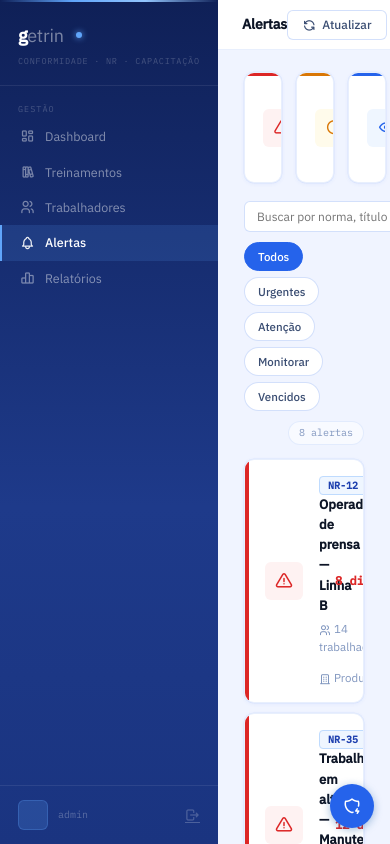
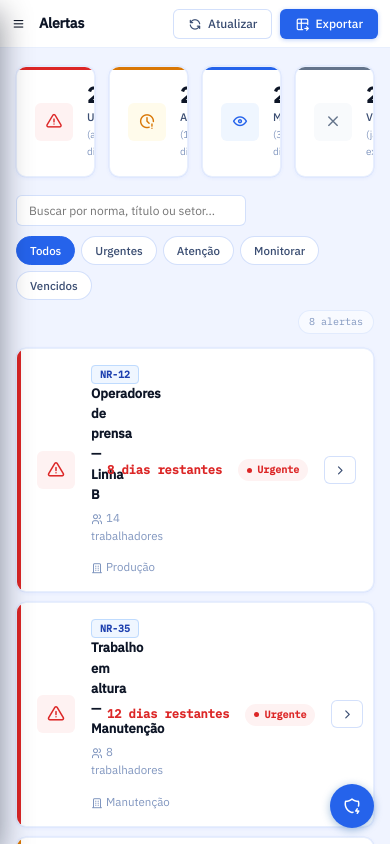
Before and after one commit to diegojbcunha/getrin, a plain HTML site: page html/alerts.html in a window 390 px wide. Drawn offline with Linux system fonts and the light colour scheme; no server answers; sample sign-in values are in the browser's storage.

Commit message:
responsividade

```diff
--- a/css/style.css
+++ b/css/style.css
@@ -519,3 +519,50 @@ td.td-mono    { font-family: var(--mono); font-size: 11px; }
   .metrics-row { grid-template-columns: repeat(2, 1fr); }
   .two-col     { grid-template-columns: 1fr; }
 }
+
+/* ── RESPONSIVE / MOBILE ADAPTATIONS ────────────────────────── */
+/* Mobile: collapse sidebar into an off-canvas panel and show menu toggle */
+@media (max-width: 900px) {
+  .menu-toggle { display: flex !important; align-items: center; gap: 8px; cursor: pointer; }
+
+  .sidebar {
+    position: fixed;
+    top: 0; left: 0; bottom: 0;
+    transform: translateX(-100%);
+    transition: transform 0.22s ease;
+    width: 260px; /* slide-out width */
+    z-index: 60;
+    box-shadow: 0 12px 30px rgba(2,6,23,0.45);
+  }
+  .sidebar.open { transform: translateX(0); }
+
+  /* Keep the overlay functional and visible when showing the sidebar */
+  .sidebar-overlay { position: fixed; inset: 0; display: none; z-index: 50; background: rgba(2,6,23,0.45); }
+  .sidebar-overlay.show { display: block; }
+
+  /* Reduce padding and compact user row in mobile */
+  .sidebar-logo { padding: 16px 14px 12px; }
+  .sidebar-footer { padding: 12px 14px; }
+  .user-row { gap: 8px; }
+
+  /* Make install button full-width and touch-friendly */
+  .sidebar-install-box { display: inline-flex; justify-content: center; width: 100%; padding: 10px 14px; font-size: 14px; }
+
+  /* Ensure content area uses full width when sidebar hidden */
+  .content-area { padding: 18px 16px; }
+}
+
+/* Smaller phones: simplify UI, shrink FAB and tutor panel spacing */
+@media (max-width: 420px) {
+  :root { --topbar-h: 48px; }
+  .topbar { padding: 0 12px; }
+  .menu-toggle { margin-right: 6px; }
+
+  .sidebar { width: 240px; }
+  .sidebar .nav-item { padding: 10px 14px; font-size: 13px; }
+
+  /* Tutor FAB smaller on very small screens */
+  .tutor-fab { width: 46px; height: 46px; right: 12px; bottom: 12px; }
+  .tutor-fab .ti { font-size: 16px; }
+  .tutor-panel { right: 8px; left: 8px; bottom: 72px; max-width: none; }
+}
```
